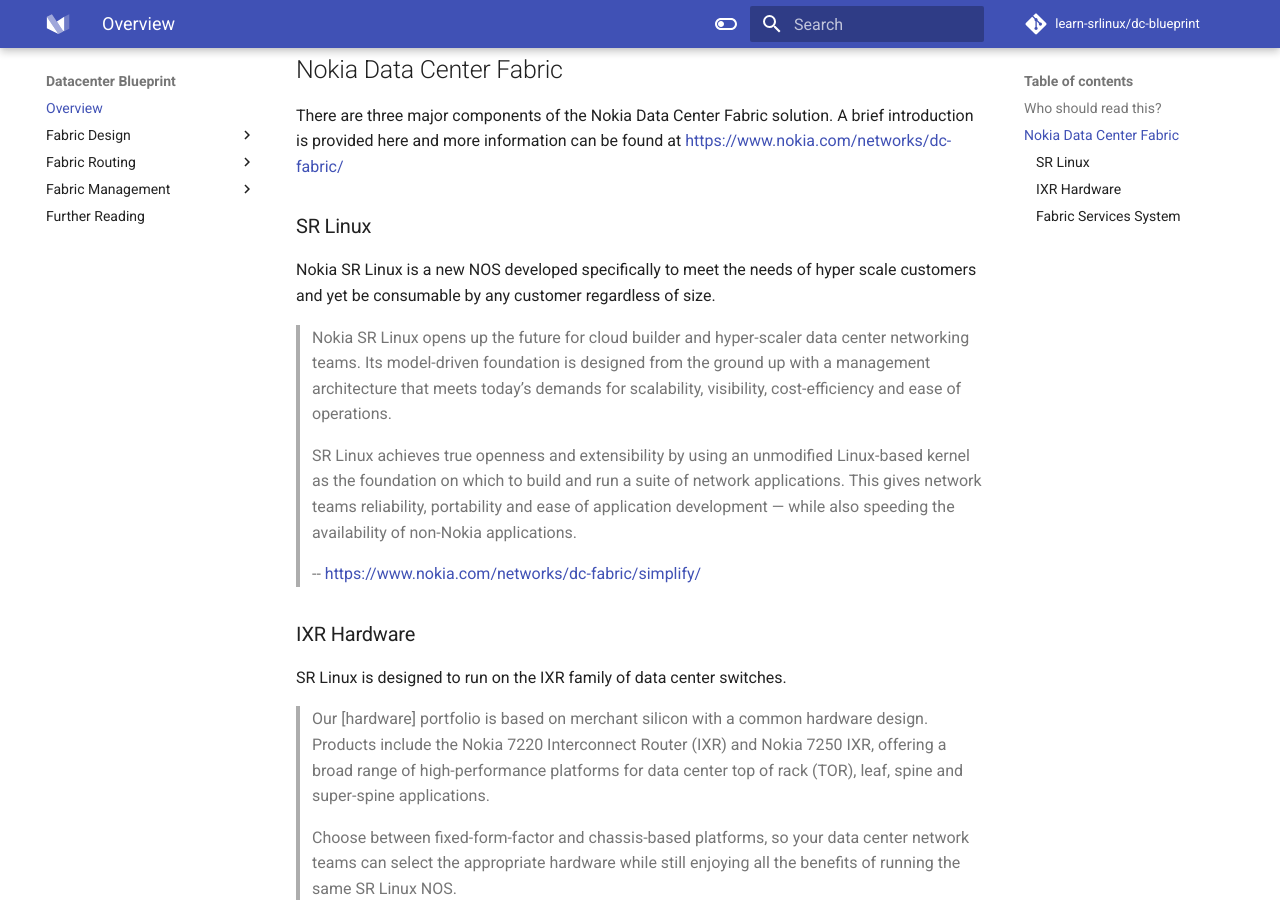
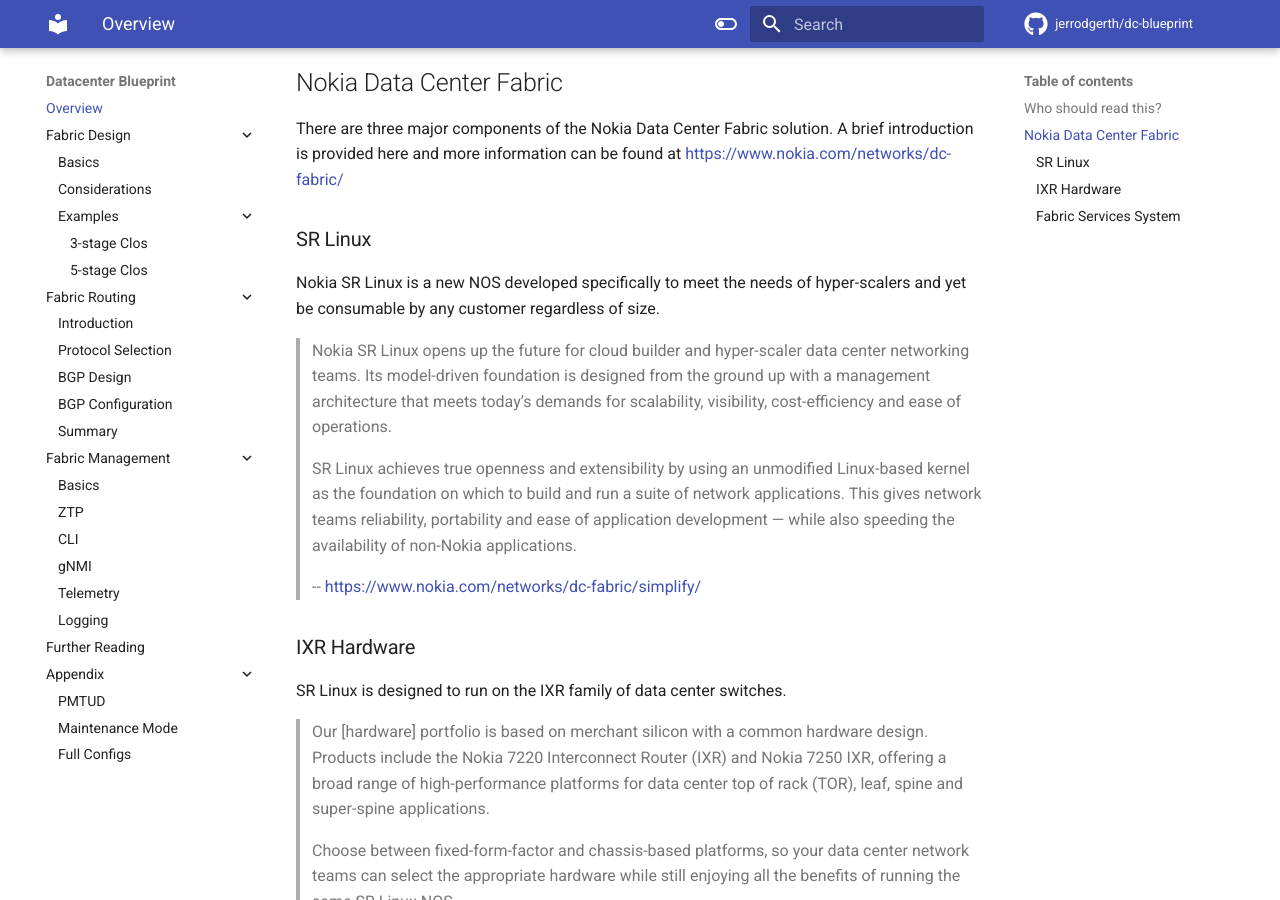
Before and after one commit to jerrodgerth/dc-blueprint, an MkDocs documentation site: the page built from docs/index.md, in a window 1280 px wide and 900 px high, scrolled down 518 px. Built offline with MkDocs 1.6.1 and Material for MkDocs 9.7.7, drawn with Linux system fonts in a browser that asks for light colours; comment, search, counter and statistics services are not loaded.

Commit message:
add the appendix

```diff
--- /dev/null
+++ b/docs/appendix/configs.md
@@ -0,0 +1,3 @@
+# Full Configs for 5-stage Clos
+
+to be completed
--- a/docs/index.md
+++ b/docs/index.md
@@ -9,7 +9,7 @@
 This blueprint isn’t meant as a replacement for the full set of User Guides published with each release of SR Linux software.
 The User Guide provide great detail for all of the supported features of SR Linux.
 
-### Who should read this?
+## Who should read this?
 
 The target audience is a network architect or SRE (Site Reliability Engineer) looking build a data center fabric using Nokia SR Linux and IXR switches.
 
@@ -19,7 +19,7 @@
 A brief introduction is provided here and more information can be found at <https://www.nokia.com/networks/dc-fabric/>
 
 ### SR Linux
-Nokia SR Linux is a new NOS developed specifically to meet the needs of hyper scale customers and yet be consumable by any customer regardless of size.
+Nokia SR Linux is a new NOS developed specifically to meet the needs of hyper-scalers and yet be consumable by any customer regardless of size.
 
 > Nokia SR Linux opens up the future for cloud builder and hyper-scaler data center networking teams.
 > Its model-driven foundation is designed from the ground up with a management architecture that meets today’s demands for scalability, visibility, cost-efficiency and ease of operations.
--- a/mkdocs.yml
+++ b/mkdocs.yml
@@ -1,6 +1,6 @@
 # project information
 site_name: Datacenter Blueprint
-site_url: https://learn-srlinux.github.io/dc-blueprint/
+site_url: https://jerrodgerth.github.io/dc-blueprint/
 site_author: Global Webscale Team
 site_description: >-
   A customer-friendly blueprint for bulding Datacenter fabrics with Nokia SR Linux
@@ -28,11 +28,15 @@
       - Telemetry: mgmt/mgmt-streaming.md
       - Logging: mgmt/mgmt-logging.md
   - Further Reading: links.md
+  - Appendix:
+      - PMTUD: appendix/pmtud.md
+      - Maintenance Mode: appendix/maintenance.md
+      - Full Configs: appendix/configs.md
 
 # git repository
-repo_name: learn-srlinux/dc-blueprint
-repo_url: https://github.com/learn-srlinux/dc-blueprint
-edit_uri: ""
+repo_name: jerrodgerth/dc-blueprint
+repo_url: https://github.com/jerrodgerth/dc-blueprint
+edit_uri: "edit/master/docs/"
 
 # configuration
 theme:
@@ -49,6 +53,7 @@
   # Default values, taken from mkdocs_theme.yml
   language: en
   features:
+    - navigation.expand
     - navigation.top
     - navigation.instant
     # - navigation.sections
@@ -69,9 +74,9 @@
   font:
     text: Roboto
     code: Roboto Mono
-  favicon: assets/favicon.png
+  # favicon: assets/images/favicon.png
   icon:
-    logo: logo
+    repo: fontawesome/brands/github
 
 # Plugins
 plugins:
@@ -83,7 +88,7 @@
 extra:
   social:
     - icon: fontawesome/brands/github
-      link: https://github.com/learn-srlinux
+      link: https://github.com/jerrodgerth
 
 # Extensions
 markdown_extensions:
```
Also changed, not shown: docs/appendix/maintenance.md (added, +3 -0 lines), docs/appendix/pmtud.md (added, +19 -0 lines), docs/links.md (+2 -2 lines), docs/routing/bgp-config.md (+1 -1 lines).
